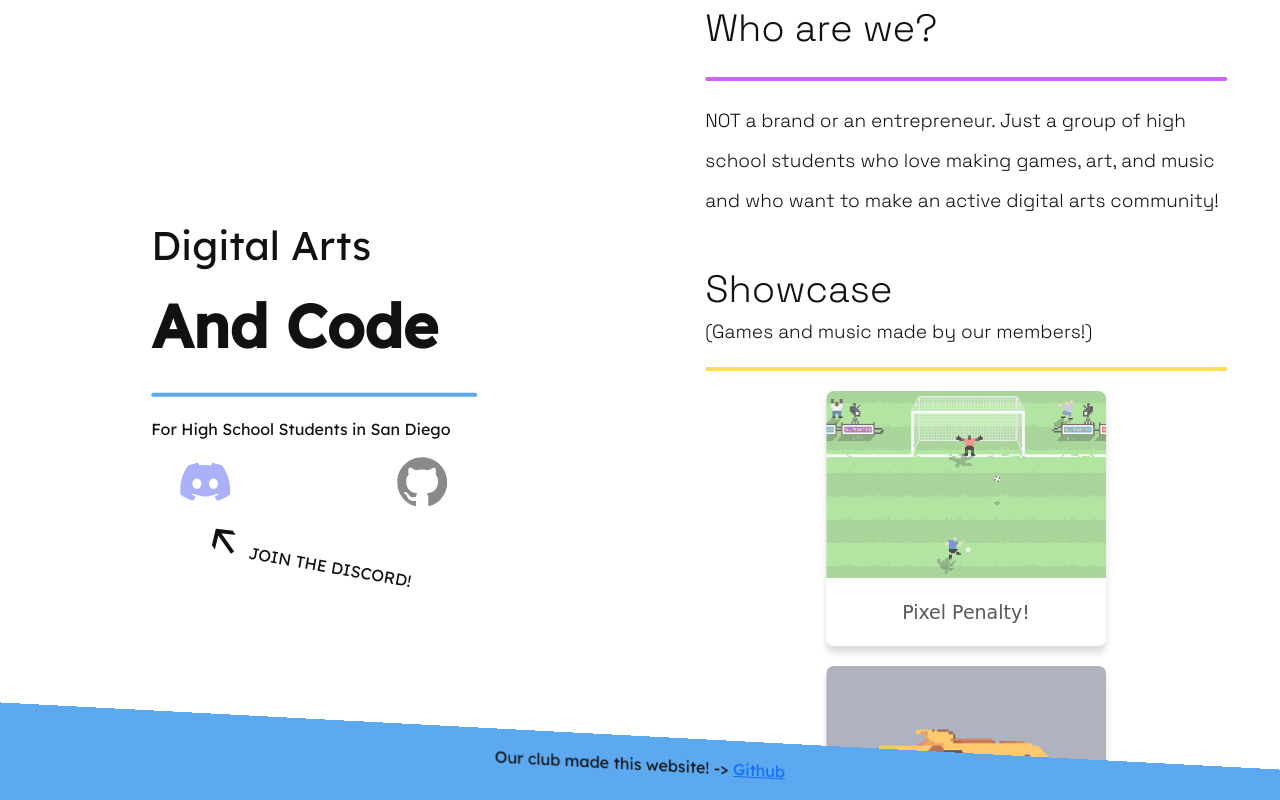
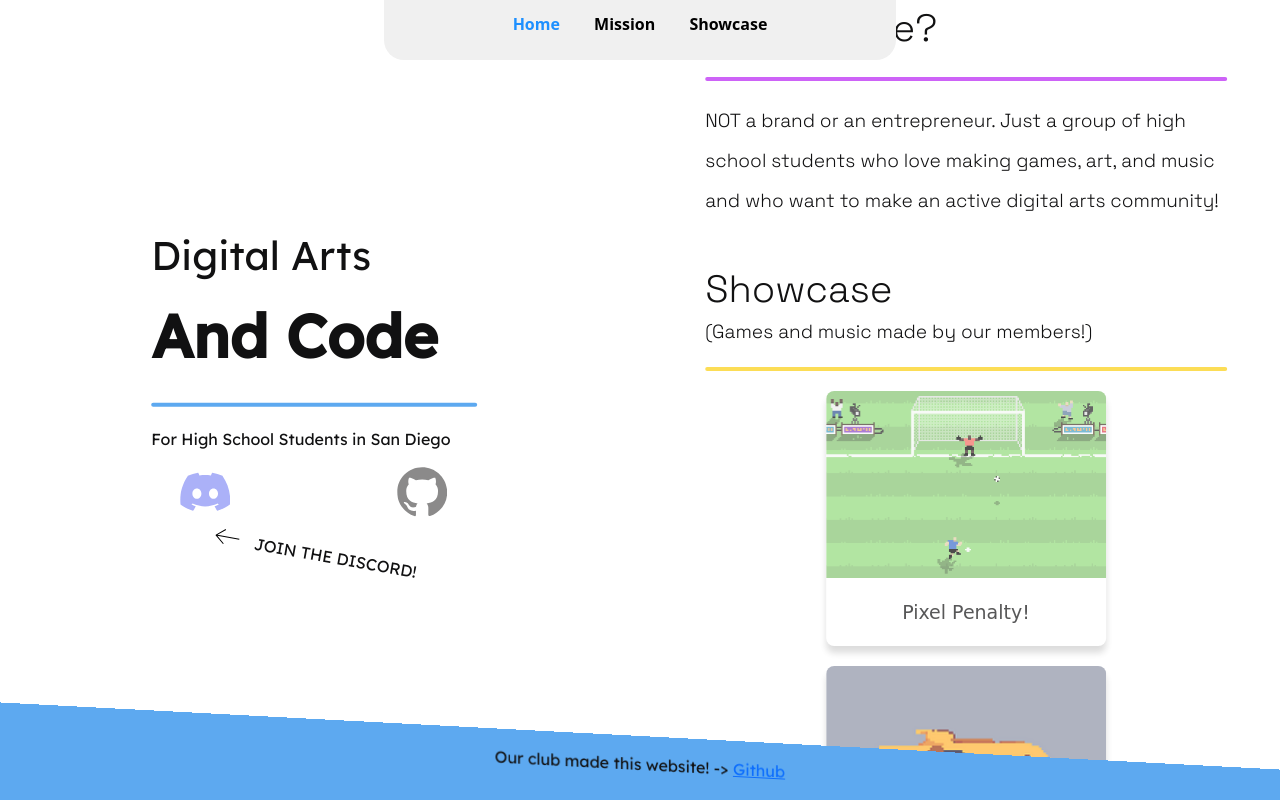
Before and after one commit to Gegbee/DigitalArtsWebsite, a plain HTML site: page index.html in a window 1280 px wide. Drawn offline with nearby package versions, Linux system fonts and the light colour scheme; a web font is replaced by a local one.

Commit message:
Update index.html

```diff
--- a/index.html
+++ b/index.html
@@ -60,8 +60,8 @@
                         <td><a class = "link-icon" style = "background-image: url('Icons/github.svg');" href="https://github.com/SDArtsCode"></a></td>
                     </tr>
                 </table>
-               <div style = "transform:skew(-10deg, 10deg)">
-                  <p class = "h"style="margin-left:60px;font-weight:900;display:inline-block;">🡤</p>
+               <div style = "transform: skew(-10deg, 10deg); margin-top: -20px;">
+                  <p class = "h"style="margin-left: 60px; display: inline-block;"><svg style="transform: translate(5px, 3px);"width="30" height="25" xmlns="http://www.w3.org/2000/svg" fill-rule="evenodd" clip-rule="evenodd"><path d="M2.117 12l7.527 6.235-.644.765-9-7.521 9-7.479.645.764-7.529 6.236h21.884v1h-21.883z"/></svg></p>
                   <p class = "st" style = "margin-left:10px;display:inline-block;"> JOIN THE DISCORD!</p>
                </div>
             </div>
@@ -115,32 +115,34 @@
 
 
 
+
     </div>
 
-    <!-- MENUBAR TO REIINSTATED AFTER INITAL HOMEPAGE DONE -->
-    <!-- <div class="menubar">
+    <div class="menubar">
         <div class="link-container">
-            <a class="current menubar-link" href="#">Home</a>
-            <a class="menubar-link" href="#">Mission</a>
-            <a class="menubar-link" href="#">Showcase</a>
+            <a class="current menubar-link" href="index.html">Home</a>
+            <a class="menubar-link" href="mission.html">Mission</a>
+            <a class="menubar-link" href="showcase.html">Showcase</a>
         </div>
 
         <div class="mobile-container" style="display: none;">
-            <button id="mobile-links-show">☰</button>
+            <button id="mobile-links-show"><svg viewBox="0 0 60 60" width="50" height="50"><rect y="10" width="45" height="5"></rect><rect y="25" width="45" height="5"></rect><rect y="40" width="45" height="5"></rect></svg></button>
             <ul id="mobile-links">
-                <a class="current-mobile mobile-link" href="#">Home</a>
-                <a class="mobile-link" href="#">Mission</a>
-                <a class="mobile-link" href="#">Showcase</a>
+                <a class="current-mobile mobile-link" href="index.html">Home</a>
+                <a class="mobile-link" href="mission.html">Mission</a>
+                <a class="mobile-link" href="showcase.html">Showcase</a>
             </ul>
         </div>
-    </div> -->
+    </div>
 
     <div id="read-more">
         <p class="read-more-text">Read More <span class="read-more-arrow">&#8595;</span></p>
     </div>
 
+
     <div class="parallelogram st" style = "text-align:center;padding:2vh;">
       <p class = "st">Our club made this website! -> <a href="https://github.com/SDArtsCode/Website">Github</a></p>
    </div>
+
     <script type="text/javascript" src="app.js"></script>
 </body>
```
